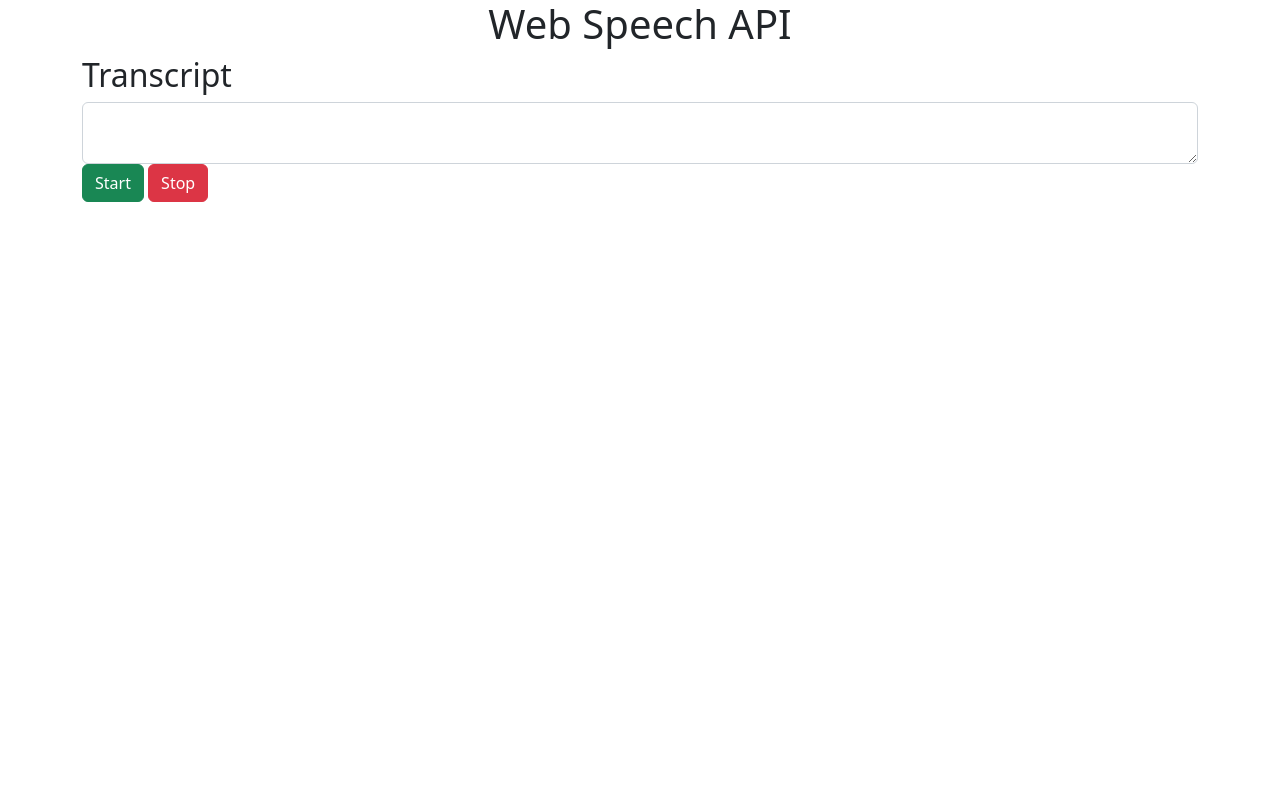
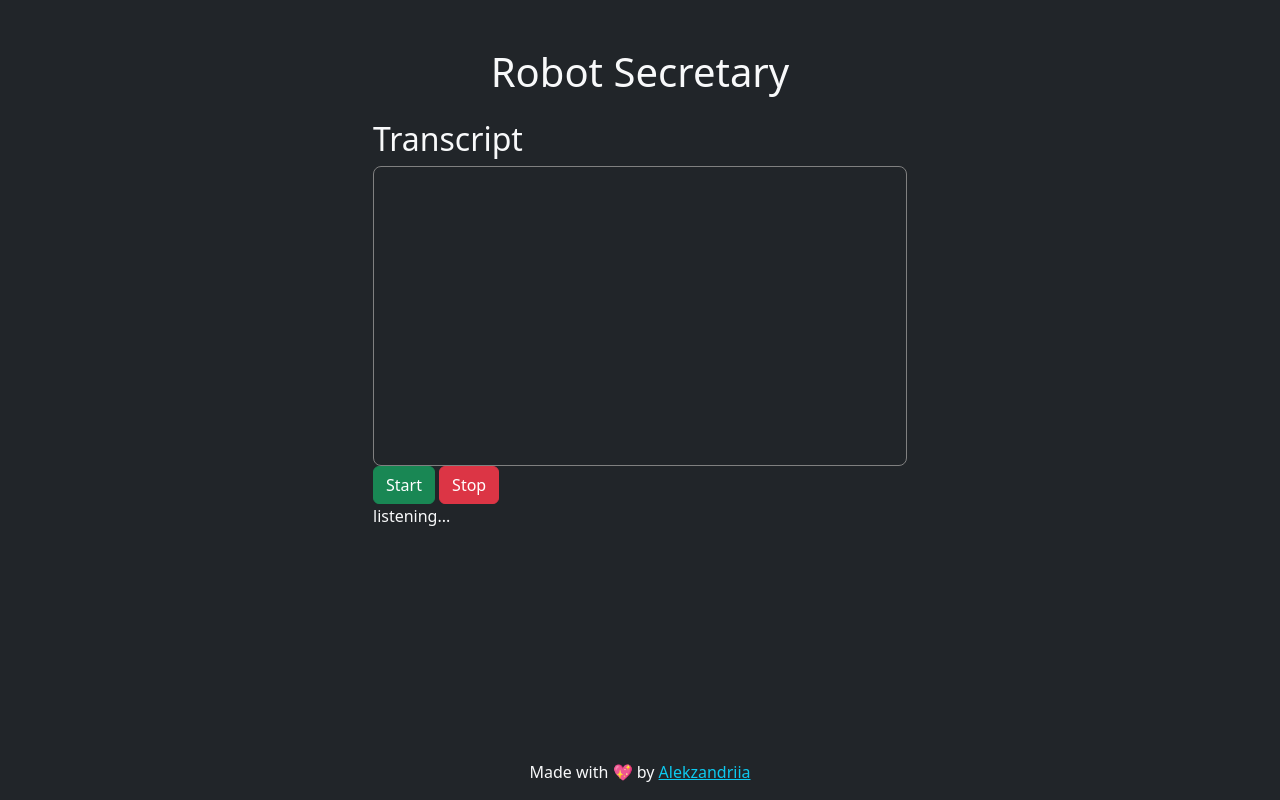
Before and after one commit to alekzandriia/Web-Speech-API, a plain HTML site: page index.html in a window 1280 px wide. Both pictures are taken after a click on the button "Start". Drawn offline with nearby package versions, Linux system fonts and the light colour scheme.

Commit message:
Final touches
Change name, add additional styling & footer with link to my website

```diff
--- a/app.js
+++ b/app.js
@@ -1,17 +1,57 @@
 const start = document.getElementById('start')
 const stop = document.getElementById('stop')
-const output = document.getElementById('output')
+const statusIndicator = document.getElementById('status')
+
+const SpeechRecognition = window.SpeechRecognition || webkitSpeechRecognition;
+const SpeechRecognitionEvent = window.SpeechRecognitionEvent || webkitSpeechRecognitionEvent;
+
 
 // If browser is supported, start app
 if ("webkitSpeechRecognition" in window) {
 
   // initialize controller
-  let speechRecognition = new webkitSpeechRecognition()
+  let speechRecognition = new SpeechRecognition();
   speechRecognition.continuous = true // continue listening until user presses stop
   speechRecognition.interimResults = true //return both final & interim results
   speechRecognition.lang = 'en-US' // set to english
-  recognition.maxAlternatives = 1 // do not consider alternatives
 
+  // Status Indicator
+  start.addEventListener('click', () => {
+    statusIndicator.textContent = "listening..."
+  })
+  stop.addEventListener('click', () => {
+    statusIndicator.textContent = null
+  })
+
+    // final transcript string
+    let final_transcript = ''
+
+  //onResult event
+  speechRecognition.onresult = (event) => {
+    // Create the interim transcript string locally because we don't want it to persist like final transcript
+    let interim_transcript = "";
+
+    // Loop through the results from the speech recognition object.
+    for (let i = event.resultIndex; i < event.results.length; ++i) {
+      // If the result item is Final, add it to Final Transcript, Else add it to Interim transcript
+      if (event.results[i].isFinal) {
+        final_transcript += event.results[i][0].transcript;
+      } else {
+        interim_transcript += event.results[i][0].transcript;
+      }
+    }
+
+    // Set the Final transcript and Interim transcript.
+    document.querySelector("#final").innerHTML = final_transcript;
+    document.querySelector("#interim").innerHTML = interim_transcript;
+  };
+
+  start.addEventListener('click', () => {
+    speechRecognition.start()
+  })
+  stop.addEventListener('click', () => {
+    speechRecognition.stop()
+  })
 
 // if browser is not supported, notify
 } else {
--- a/index.html
+++ b/index.html
@@ -4,22 +4,35 @@
     <meta charset="UTF-8" />
     <meta http-equiv="X-UA-Compatible" content="IE=edge" />
     <meta name="viewport" content="width=device-width, initial-scale=1.0" />
-    <title>Web Speech API</title>
+    <title>Robot Secretary</title>
     <link
       rel="stylesheet"
       href="https://cdn.jsdelivr.net/npm/bootstrap@5.2.3/dist/css/bootstrap.min.css"
     />
   </head>
-  <body>
-    <h1 class="text-center">Web Speech API</h1>
+  <body class="container pt-5 bg-dark">
+    <h1 class="text-center text-light">Robot Secretary</h1>
     <main>
-      <div class="container">
-        <h2>Transcript</h2>
-        <textarea class="form-control"> </textarea>
-        <button class="btn btn-success">Start</button>
-        <button class="btn btn-danger">Stop</button>
+      <div class="container mt-4 w-50">
+        <h2 class="text-light">Transcript</h2>
+        <div
+          class="p-3"
+          style="border: 1px solid gray; height: 300px; border-radius: 8px"
+        >
+          <span id="final" class="text-light"></span>
+          <span id="interim" class="text-secondary"></span>
+        </div>
+        <button class="btn btn-success" id="start">Start</button>
+        <button class="btn btn-danger" id="stop">Stop</button>
+        <p id="status" class="text-light"></p>
       </div>
     </main>
+    <footer class="fixed-bottom text-center">
+      <p class="text-light">
+        Made with 💖 by
+        <a class="link-info" href="http://www.alekzandriia.com">Alekzandriia</a>
+      </p>
+    </footer>
   </body>
   <script src="app.js"></script>
 </html>
```
